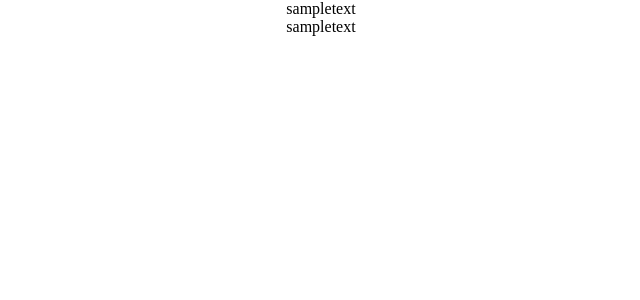
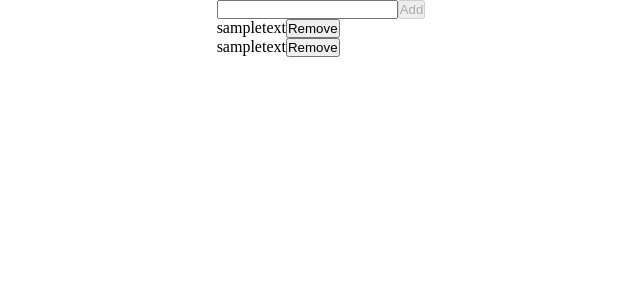
Before and after one commit to smenzeleev/wiley_test, a React (Create React App) app: page / in a window 1280 px wide. Shown: the top 300 px of the page, without its empty margins (319-959 px from the left). Built offline with nearby package versions, Linux system fonts and the light colour scheme.

Commit message:
add add/remove/complete task functionality, change README.MD

```diff
--- a/package.json
+++ b/package.json
@@ -14,7 +14,9 @@
     "react-dom": "^17.0.2",
     "react-scripts": "4.0.3",
     "styled-components": "^5.3.0",
+    "styled-tools": "^1.7.2",
     "typescript": "^4.1.2",
+    "uuid": "^8.3.2",
     "web-vitals": "^1.0.1"
   },
   "scripts": {
@@ -42,6 +44,7 @@
     ]
   },
   "devDependencies": {
-    "@types/styled-components": "^5.1.9"
+    "@types/styled-components": "^5.1.9",
+    "@types/uuid": "^8.3.0"
   }
 }
--- a/src/App.tsx
+++ b/src/App.tsx
@@ -9,10 +9,23 @@ const Wrapper = styled.div`
   justify-content: center;
 `;
 
+const testItems = [
+  {
+    id: "1",
+    title: "sampletext",
+    completed: false,
+  },
+  {
+    id: "2",
+    title: "sampletext",
+    completed: false,
+  },
+];
+
 function App() {
   return (
     <Wrapper>
-      <TodoList />
+      <TodoList initialItems={testItems} />
     </Wrapper>
   );
 }
--- /dev/null
+++ b/src/TodoList/NewItemBlock.tsx
@@ -0,0 +1,40 @@
+import React, { useState } from "react";
+import { v4 as uuidv4 } from "uuid";
+import { FlexBox } from "../common";
+import type { Item } from "./TodoList.types";
+
+interface Props {
+  onAdd: (item: Item) => void;
+}
+
+export function NewItemBlock({ onAdd }: Props) {
+  const [title, setTitle] = useState("");
+
+  function handleChange(e: React.ChangeEvent<HTMLInputElement>) {
+    const {
+      target: { value },
+    } = e;
+    setTitle(value);
+  }
+
+  function handleAddClick(e: React.MouseEvent<HTMLButtonElement>) {
+    const newItemData = {
+      id: uuidv4(),
+      title,
+      completed: false,
+    };
+    onAdd(newItemData);
+    setTitle("");
+  }
+
+  return (
+    <FlexBox>
+      <input type="text" value={title} onChange={handleChange} />
+      <button onClick={handleAddClick} disabled={!Boolean(title)}>
+        Add
+      </button>
+    </FlexBox>
+  );
+}
+
+export default NewItemBlock;
--- a/src/TodoList/TodoItem.tsx
+++ b/src/TodoList/TodoItem.tsx
@@ -1,5 +1,46 @@
 import React from "react";
+import styled from "styled-components";
+import { ifProp } from "styled-tools";
+import { FlexBox } from "../common";
+import type { Item } from "./TodoList.types";
 
-export function TodoItem() {
-  return null;
+const Title = styled.span<{ completed: Boolean }>`
+  text-decoration: ${ifProp("completed", "line-through", "none")};
+`;
+
+const Wrapper = styled(FlexBox)`
+  user-select: none;
+`;
+
+interface Props extends Item {
+  onChange: (item: Item, action: "change" | "remove") => void;
 }
+
+function TodoItem({ onChange, ...itemData }: Props) {
+  const { title, completed } = itemData;
+
+  function handleTitleClick() {
+    onChange(
+      {
+        ...itemData,
+        completed: !itemData.completed,
+      },
+      "change"
+    );
+  }
+
+  function handleRemoveClick() {
+    onChange(itemData, "remove");
+  }
+
+  return (
+    <Wrapper as="li">
+      <Title completed={completed} onClick={handleTitleClick}>
+        {title}
+      </Title>
+      <button onClick={handleRemoveClick}>Remove</button>
+    </Wrapper>
+  );
+}
+
+export default TodoItem;
--- a/src/TodoList/TodoList.tsx
+++ b/src/TodoList/TodoList.tsx
@@ -1,23 +1,45 @@
-import React from "react";
+import React, { useReducer } from "react";
+import reducer, { INITIAL_STATE, ACTION_TYPES } from "./TodoListReducer";
+import type { Item } from "./TodoList.types";
 import * as s from "./TodoList.style";
+import NewItemBlock from "./NewItemBlock";
+import TodoItem from "./TodoItem";
 
-const testItems = [
-  {
-    id: 1,
-    title: "sampletext",
-  },
-  {
-    id: 2,
-    title: "sampletext",
-  },
-];
+interface Props {
+  initialItems?: Item[];
+}
 
-function TodoList() {
+function TodoList({ initialItems }: Props) {
+  const [state, dispatch] = useReducer(reducer, INITIAL_STATE, () => ({
+    ...INITIAL_STATE,
+    items: initialItems || [],
+  }));
+
+  function addItem(item: Item) {
+    dispatch({ type: ACTION_TYPES.addItem, item });
+  }
+
+  function hanleChangeTodoItem(item: Item, action: "change" | "remove") {
+    if (action === "change") {
+      dispatch({ type: ACTION_TYPES.updateItem, item });
+    } else {
+      const answer = global.confirm(
+        `Are you sure that you want remove task ${item.title}?`
+      );
+      if (answer) {
+        dispatch({ type: ACTION_TYPES.removeItem, id: item.id });
+      }
+    }
+  }
+
+  const { items } = state;
+
   return (
     <s.Wrapper>
+      <NewItemBlock onAdd={addItem} />
       <s.List>
-        {testItems.map((item) => (
-          <li key={item.id}>{item.title}</li>
+        {items.map((item) => (
+          <TodoItem key={item.id} {...item} onChange={hanleChangeTodoItem} />
         ))}
       </s.List>
     </s.Wrapper>
--- /dev/null
+++ b/src/TodoList/TodoList.types.ts
@@ -0,0 +1,5 @@
+export type Item = {
+  id: string;
+  title: string;
+  completed: boolean;
+};
--- /dev/null
+++ b/src/TodoList/TodoListReducer.ts
@@ -0,0 +1,55 @@
+import type { Item } from "./TodoList.types";
+
+type State = {
+  items: Item[];
+};
+
+type AddItemAction = {
+  type: "items/add";
+  item: Item;
+};
+
+type RemoveItemAction = {
+  type: "items/remove";
+  id: string;
+};
+
+type UpdateItemAction = {
+  type: "items/update";
+  item: Item;
+};
+
+type Action = AddItemAction | RemoveItemAction | UpdateItemAction;
+
+function reducer(state: State, action: Action) {
+  switch (action.type) {
+    case ACTION_TYPES.addItem:
+      return { ...state, items: [...state.items, action.item] };
+    case ACTION_TYPES.removeItem:
+      return {
+        ...state,
+        items: state.items.filter((item) => item.id !== action.id),
+      };
+    case ACTION_TYPES.updateItem:
+      return {
+        ...state,
+        items: state.items.map((item) =>
+          item.id === action.item.id ? action.item : item
+        ),
+      };
+    default:
+      return state;
+  }
+}
+
+export const ACTION_TYPES = {
+  addItem: "items/add",
+  removeItem: "items/remove",
+  updateItem: "items/update",
+} as const;
+
+export const INITIAL_STATE = {
+  items: [],
+};
+
+export default reducer;
--- /dev/null
+++ b/src/common/FlexBox.ts
@@ -0,0 +1,15 @@
+import styled from "styled-components";
+import { prop } from "styled-tools";
+
+interface Props {
+  width?: string;
+  height?: string;
+}
+
+const FlexBox = styled.div<Props>`
+  display: flex;
+  width: ${prop("width", "100%")};
+  height: ${prop("height", "auto")};
+`;
+
+export default FlexBox;
--- /dev/null
+++ b/src/common/index.ts
@@ -0,0 +1,3 @@
+import FlexBox from "./FlexBox";
+
+export { FlexBox };
```
Also changed, not shown: 2 other files (tests, documents, lock files or other folders).
